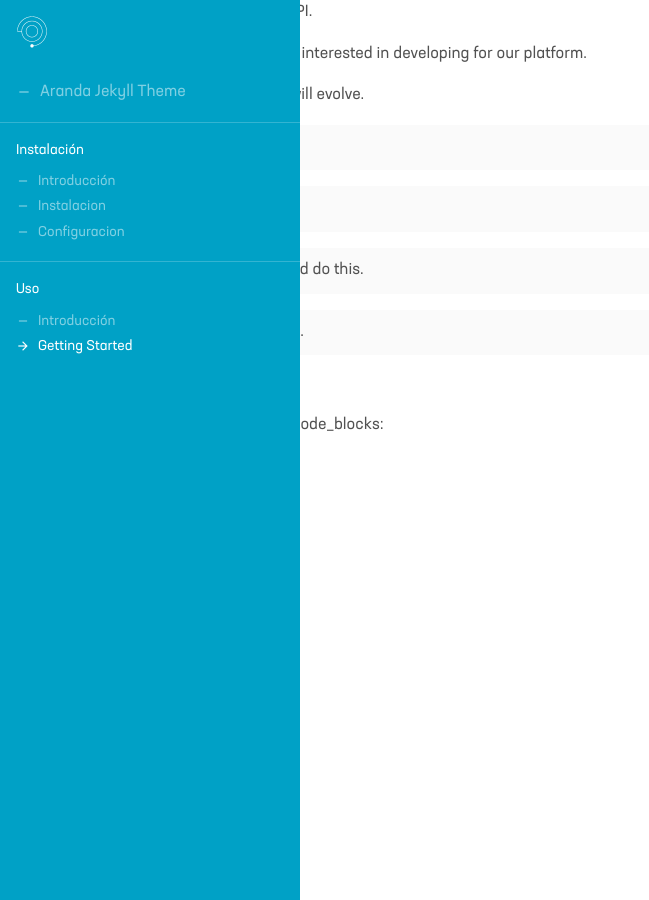
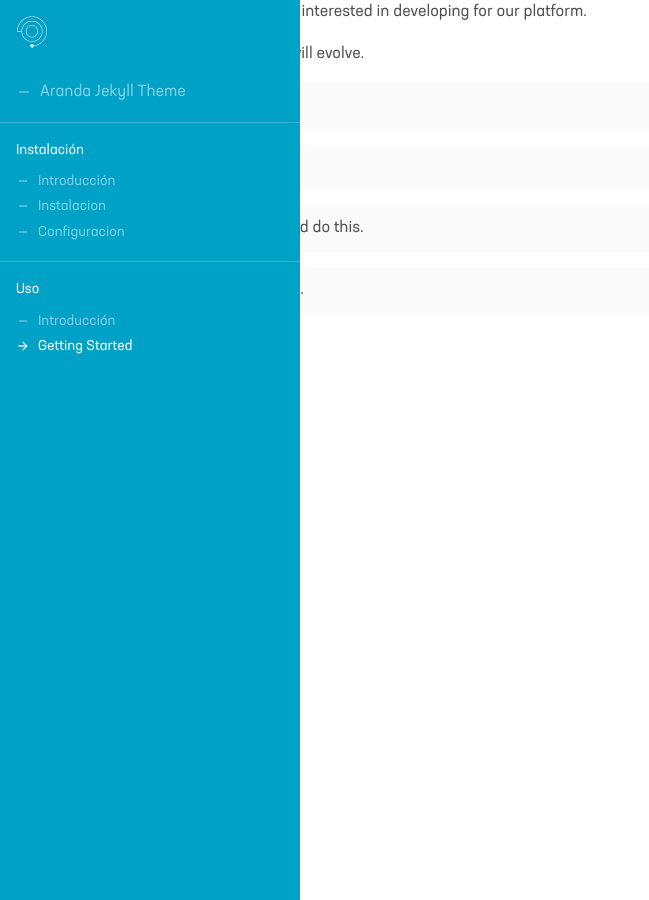
Before and after one commit to aranda-docs/prueba-AVA, a Jekyll site: the page built from docs/2.2-uso.md, in a window 1280 px wide. Shown: the whole page, without its empty margins (0-649 px from the left). Built offline with Jekyll 4.4.1, drawn with Linux system fonts in a browser that asks for light colours; part of the change alters nothing that is shown.

Commit message:
Update 2.2-uso.md

```diff
--- a/docs/2.2-uso.md
+++ b/docs/2.2-uso.md
@@ -5,8 +5,6 @@ chapter: "Uso"
 sidebar: docs
 ---
 
-content_markdown: |-
-  Welcome to our API.
 
   This API document is designed for those interested in developing for our platform.
 
@@ -23,11 +21,3 @@ content_markdown: |-
 
   Something bad will happen if you do this.
   {: .error }
-left_code_blocks:
-  - code_block:
-    title:
-    language:
-right_code_blocks:
-  - code_block:
-    title:
-    language:
```
